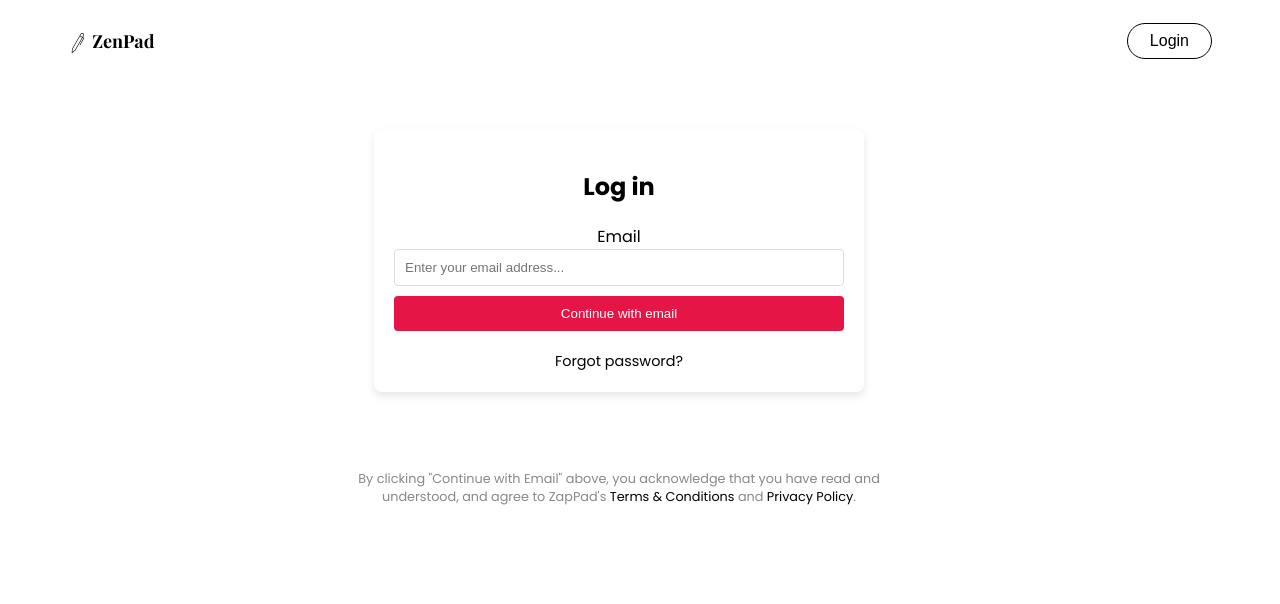
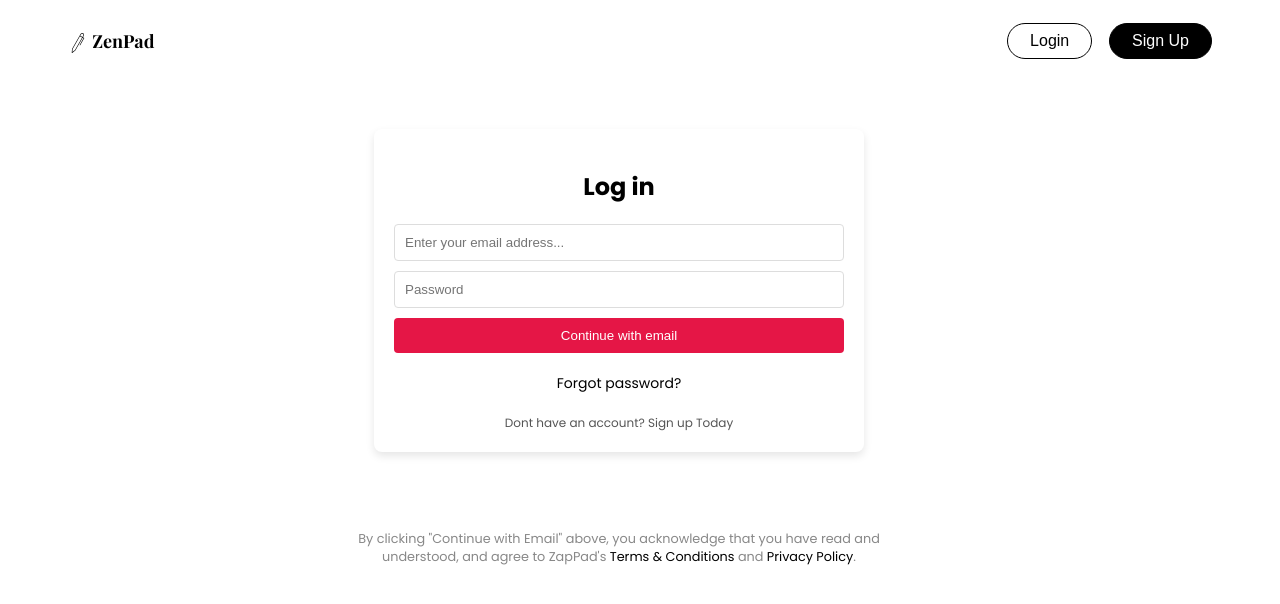
Before and after one commit to riya461/my-diary, a Flask app: page /login in a window 1280 px wide. Shown: the top 604 px of the page. Run offline with Flask 3, Linux system fonts and the light colour scheme; parts of the project's set-up code (start-up, migrations or seed data) failed here and were passed over; some web fonts are replaced.

Commit message:
Login and signup

```diff
--- a/static/css/base.css
+++ b/static/css/base.css
@@ -15,7 +15,8 @@ body {
   margin: 0 25px;
 }
 
-.login-btn {
+.login-btn,
+.signup-btn {
   font-weight: 500;
   font-size: 16px;
   padding: 8px 22px;
@@ -25,6 +26,11 @@ body {
   cursor: pointer;
 }
 
+.signup-btn {
+  background-color: black;
+  color: white;
+  margin-left: 12px;
+}
 
 .zenpad-logo>img {
   width: 20px;
--- a/static/css/login.css
+++ b/static/css/login.css
@@ -39,23 +39,30 @@
   flex-direction: column;
 }
 
+
 .divider {
   margin: 20px 0;
   color: #888;
 }
 
-input[type=email] {
+.login-form input {
   padding: 10px;
   margin-bottom: 10px;
   border-radius: 4px;
   border: 1px solid #ddd;
 }
 
-.forgot-password,
-.sso a {
+.forgot-password {
   text-decoration: none;
   color: #000;
-  font-size: .9em;
+  font-size: 14px;
+  margin-bottom: 20px;
+}
+
+.login-signup,
+.login-signup>a {
+  color: #555;
+  font-size: 12px;
 }
 
 .login-outer footer {
--- a/templates/base.html
+++ b/templates/base.html
@@ -13,7 +13,8 @@
         <a href="/">ZenPad</a>
       </div>
       <div>
-        <button class="login-btn"><a href="/login">Login</a></button>
+        <a href="/login"><button class="login-btn">Login</button></a>
+        <a href="/signup"><button class="signup-btn">Sign Up</button></a>
       </div>
     </div>
     {% block content %} {% endblock %}
--- a/templates/login.html
+++ b/templates/login.html
@@ -2,16 +2,25 @@
 <div class="login-outer">
   <section class="login-form">
     <h1>Log in</h1>
-    <form>
-      <label for="email">Email</label>
+    <form action="/login" method="post">
       <input
         type="email"
         id="email"
+        name="email"
         placeholder="Enter your email address..."
+      />
+      <input
+        type="password"
+        id="password"
+        name="password"
+        placeholder="Password"
       />
       <button type="submit" class="email-auth">Continue with email</button>
     </form>
-    <a href="#" class="forgot-password">Forgot password?</a>
+    <div class="forgot-password"><a href="#">Forgot password?</a></div>
+    <div class="login-signup">
+      Dont have an account? <a href="/signup">Sign up Today</a>
+    </div>
   </section>
   <footer>
     <p>
```
Also changed, not shown: templates/signup.html (+43 -2 lines).
